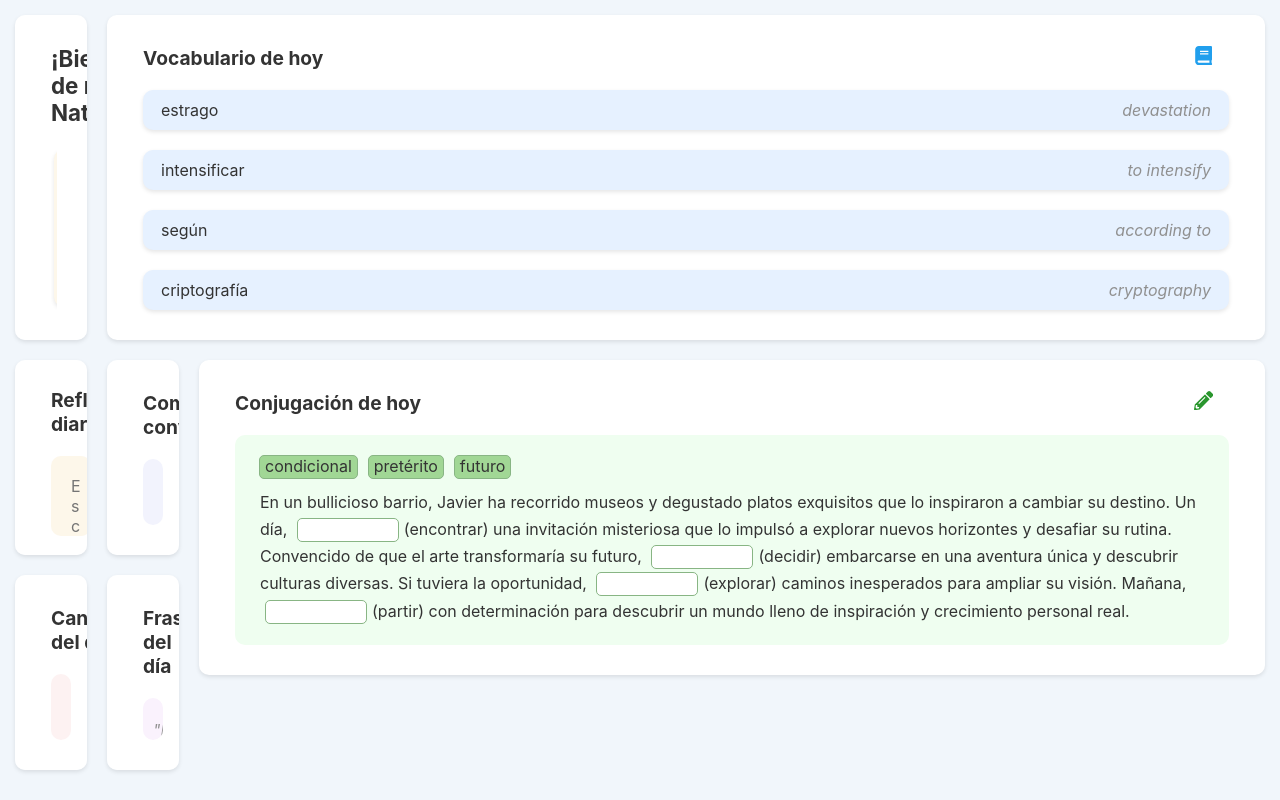
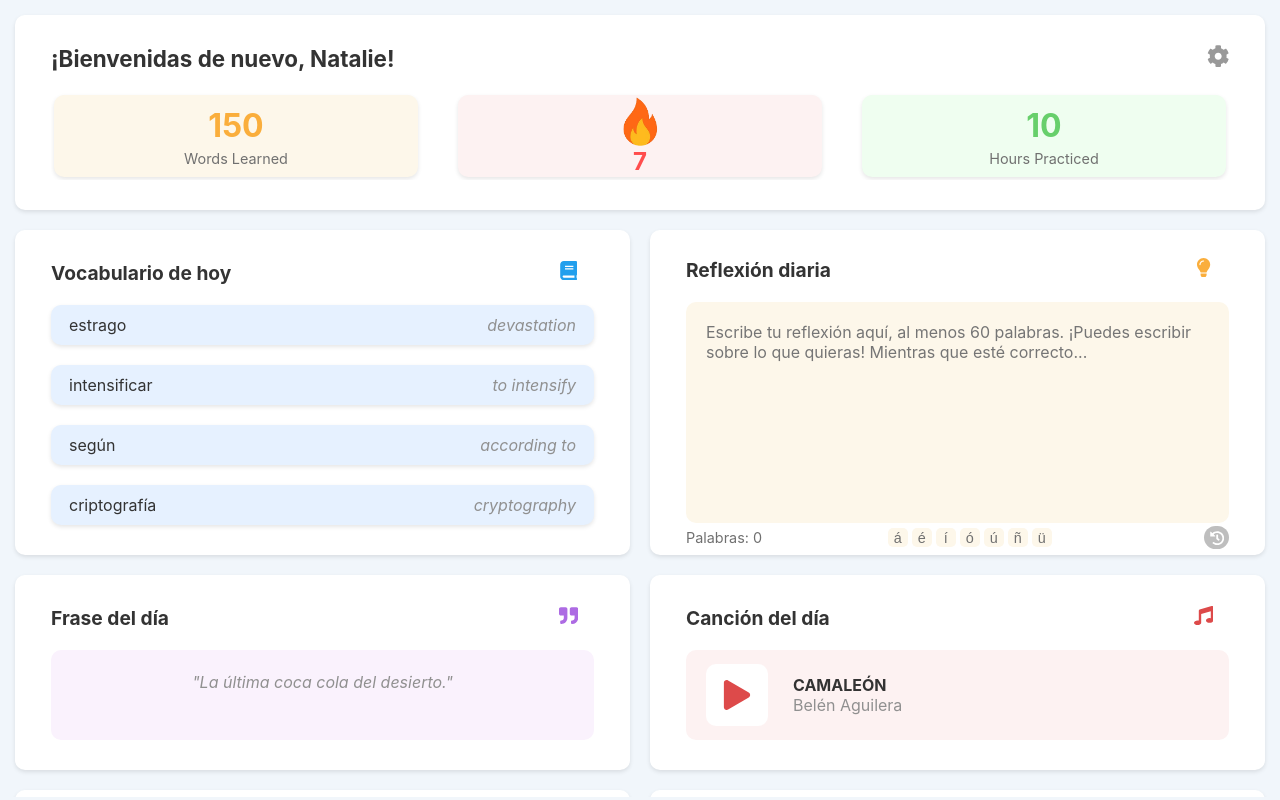
Before and after one commit to snowcodeer/language-dailies-frontend, a React (Create React App) app: page / in a window 1280 px wide. Built offline with nearby package versions, Linux system fonts and the light colour scheme.

Commit message:
fix two column view

```diff
--- a/src/styles/BentoBox.css
+++ b/src/styles/BentoBox.css
@@ -129,7 +129,7 @@ margin: 0 0 16px;
       "card2 card3"
       "card5 card7"
       "card6 card4"
-      "padding" "padding";
+      "padding padding";
   }
 
   .bento-item {
```
